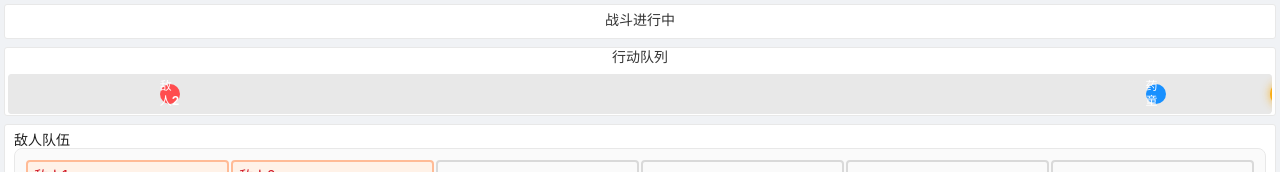
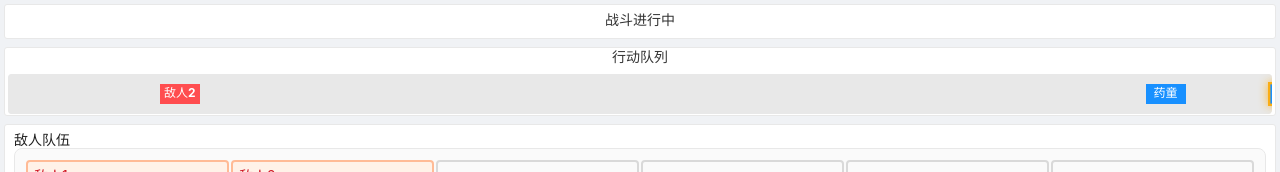
Before and after one commit to seven-it-work/godot-compoent, a Vue app in the folder vue-antd/: page /temp_html/mobile/battle in a window 1280 px wide. Shown: the top 172 px of the page. Built offline with nearby package versions, Linux system fonts and the light colour scheme; the HTML template or start-up script is replaced by a standard one.

Commit message:
style(组件): 调整滑块样式宽度并移除圆形边框
将滑块宽度从20px增加到40px以改善用户体验，同时移除不必要的圆形边框样式

```diff
--- a/vue-antd/src/mobile/战斗.vue
+++ b/vue-antd/src/mobile/战斗.vue
@@ -1319,9 +1319,8 @@ onUnmounted(() => {
   position: absolute;
   top: 50%;
   transform: translateY(-50%);
-  width: 20px;
+  width: 40px;
   height: 20px;
-  border-radius: 50%;
   transition: left 0.1s linear;
   display: flex;
   align-items: center;
```
